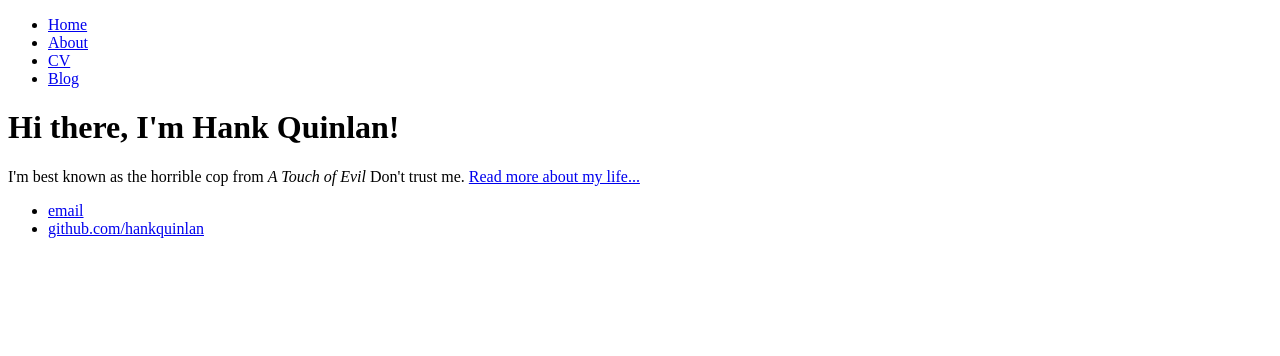
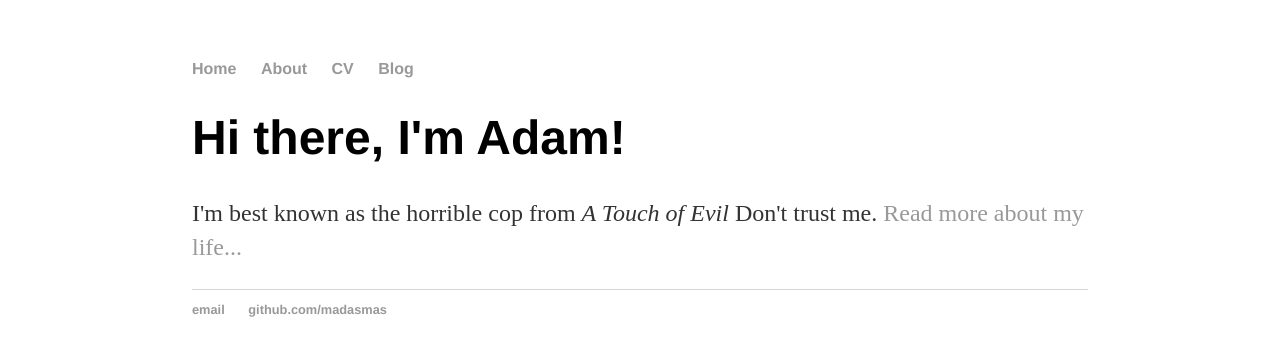
Before and after one commit to madasmas/madasmas.github.io, a plain HTML site: page index.html in a window 1280 px wide. Drawn offline with Linux system fonts and the light colour scheme.

Commit message:
Update index.html

```diff
--- a/index.html
+++ b/index.html
@@ -1,7 +1,9 @@
 <!DOCTYPE html>
 <html>
 	<head>
-		<title>Hank Quinlan, Horrible Cop</title>
+		<title>Adam T. Sams</title>
+		<!-- link to main stylesheet -->
+		<link rel="stylesheet" type="text/css" href="/css/main.css">
 	</head>
 	<body>
 		<nav>
@@ -14,14 +16,14 @@
 		</nav>
 		<div class="container">
     		<div class="blurb">
-        		<h1>Hi there, I'm Hank Quinlan!</h1>
+        		<h1>Hi there, I'm Adam!</h1>
 				<p>I'm best known as the horrible cop from <em>A Touch of Evil</em> Don't trust me. <a href="/about">Read more about my life...</a></p>
     		</div><!-- /.blurb -->
 		</div><!-- /.container -->
 		<footer>
     		<ul>
-        		<li><a href="mailto:hankquinlanhub@gmail.com">email</a></li>
-        		<li><a href="https://github.com/hankquinlan">github.com/hankquinlan</a></li>
+        		<li><a href="mailto:adam@atsa.ms">email</a></li>
+        		<li><a href="https://github.com/madasmas">github.com/madasmas</a></li>
 			</ul>
 		</footer>
 	</body>
```
